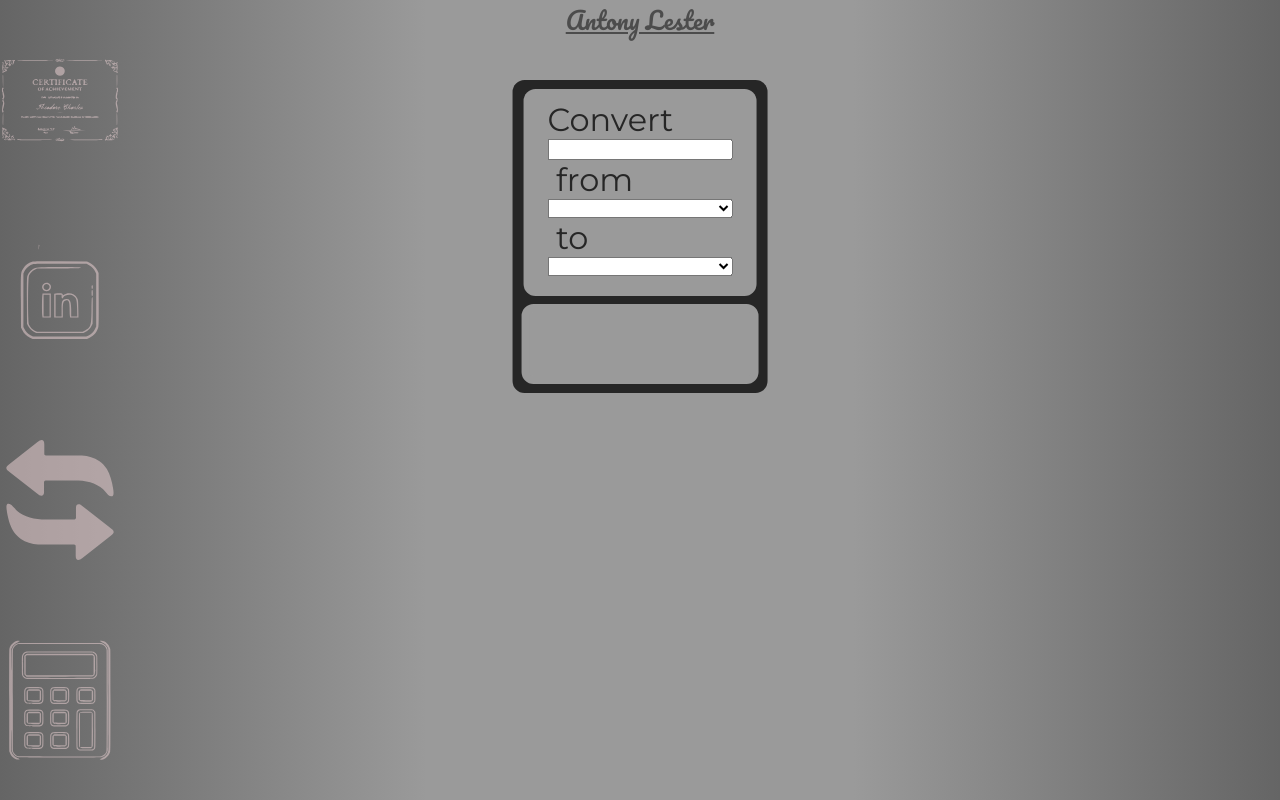
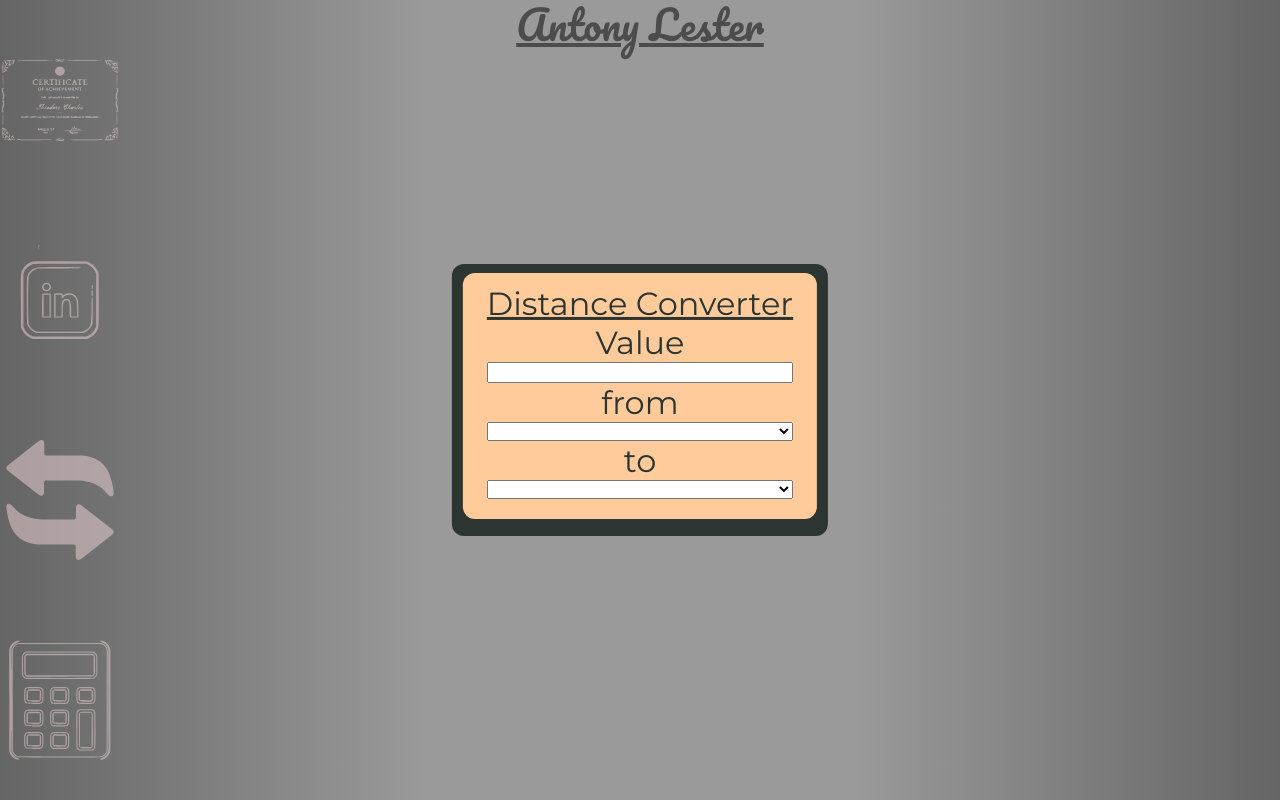
Before and after one commit to Antony-Lester/portfolio-react, a React (Create React App) app: page /converter in a window 1280 px wide. Built offline with nearby package versions, Linux system fonts and the light colour scheme; a web font is replaced by a local one.

Commit message:
distance converter styling tweeks

```diff
--- a/src/controllers/App.js
+++ b/src/controllers/App.js
@@ -17,13 +17,12 @@ function App() {
       <Header/>
       <BrowserRouter>
       <MenuLeft/>
-
         <Routes>
-          <Route path='/' element={<></>}/>
-          <Route path='/certs' element={<Certs/>}/>
-          <Route path='/linkedin' element={<Linkin/>}/>
-          <Route path='/converter' element={<Converter/>}/>
-          <Route path='/calculator' element={<Calculator className='main'/>}/>
+          <Route key="root" path='/' element={<></>}/>
+          <Route key="certs" path='/certs' element={<Certs className='main'/>}/>
+          <Route key="linkedin" path='/linkedin' element={<Linkin className='main'/>}/>
+          <Route key="converter" path='/converter' element={<Converter className='main'/>}/>
+          <Route key="calculator" path='/calculator' element={<Calculator className='main'/>}/>
         </Routes>
         <MenuRight />
         </BrowserRouter>
--- a/src/controllers/Certs.jsx
+++ b/src/controllers/Certs.jsx
@@ -7,8 +7,8 @@ export default function Certs() {
     return (
         <div className='main border scroll'>
             <a href="https://www.freecodecamp.org/certification/fcc9288cd5c-bf80-4647-928c-882c4fc224c3/javascript-algorithms-and-data-structures">
-                    <img class="cert" src={freeCodeCamp} alt="free code camp js cert"/>
+                    <img className="cert" src={freeCodeCamp} alt="free code camp js cert"/>
             </a>
-            <img class="cert" src={playStore} alt="google play store cert" />
+            <img className="cert" src={playStore} alt="google play store cert" />
         </div>)
 }
--- a/src/controllers/Converter.jsx
+++ b/src/controllers/Converter.jsx
@@ -32,13 +32,12 @@ export default function Converter() {
     event.preventDefault()
   }
 
-    //useEffect(() => {console.log(result)}, [result])
-
   return (
   <>
-    <span><form>
+      <form>
         <fieldset>
-        <span htmlFor="value">Convert&nbsp;</span>
+        <span><u>Distance Converter</u></span>
+        <label htmlFor="value">&nbsp;Value&nbsp;</label>
         <input name="value" type="text" id="inputValue" onChange={handleValue} />
         <span htmlFor="conversion">&nbsp;from&nbsp;</span>
         <select name="conversion" id="conversions" onChange={handleFrom}><Option/></select>
@@ -46,7 +45,7 @@ export default function Converter() {
         <select name="conversion" id="conversions" onChange={handleTo}><Option /></select>
               </fieldset>
               <div className='results'>{[...result].map((result, i) => <div className='resultsCard' key={i}>{result}</div>)}</div>
-    </form></span>
+    </form>
 
    </>
   );
--- a/src/controllers/Linkin.jsx
+++ b/src/controllers/Linkin.jsx
@@ -1,3 +1,4 @@
+
 import { useEffect } from "react";
 export default function Linkin() {
     useEffect(() => {
@@ -6,16 +7,14 @@ export default function Linkin() {
         script.async = true;
         script.defer = true;
         document.body.appendChild(script);
-        return () => {
-          document.body.removeChild(script);
-        };
+        return () => {document.body.removeChild(script);};
       }, []);
 
-      return (
-          <div className="main">
-              <div className="center">
-              <div class="badge-base LI-profile-badge" data-locale="en_US" data-size="medium" data-theme="dark" data-type="VERTICAL" data-vanity="antony-lester" data-version="v1"><a class="badge-base__link LI-simple-link" href="https://uk.linkedin.com/in/antony-lester?trk=profile-badge"></a></div>
-              </div>
+  return (
+        <div className="main">
+        <div className="center">
+        <div className="badge-base LI-profile-badge" data-locale="en_US" data-size="large" data-theme="dark" data-type="VERTICAL" data-vanity="antony-lester" data-version="v1"><a className="badge-base__link LI-simple-link" href="https://uk.linkedin.com/in/antony-lester?trk=profile-badge"></a></div>
         </div>
+  </div>
       );
 }
--- a/src/controllers/calculator/Button.css
+++ b/src/controllers/calculator/Button.css
@@ -1,4 +1,10 @@
 @import url("https://fonts.googleapis.com/css2?family=Montserrat&display=swap");
+
+*,
+*::before,
+*::after {
+  box-sizing: border-box;
+}
 
 button {
     border: none;
--- a/src/controllers/menu-left.jsx
+++ b/src/controllers/menu-left.jsx
@@ -6,6 +6,6 @@ import { Link } from 'react-router-dom';
 
 export default function MainLeft() {
     return (<div className='menu-left'>{menuItemsLeft.map((e, i) =>
-        <Link to={e.path}><img key={e.alt + i} src={e.src} alt="" className='menu menu-left-item'/></Link>
+        <Link to={e.path}><img key={e.alt} src={e.src} alt="" className='menu menu-left-item'/></Link>
         )}</div>)
 }
--- a/src/styling/Converter.css
+++ b/src/styling/Converter.css
@@ -1,16 +1,19 @@
 @import url("https://fonts.googleapis.com/css2?family=Montserrat&display=swap");
+@import url('https://fonts.googleapis.com/css2?family=Source+Code+Pro:ital,wght@1,700&display=swap');
 form{
     margin: 0;
     position: absolute;
-    top: 10%;
+    top: 50%;
     left: 50%;
     height: auto;
     width: auto;
-    transform: translate(-50%, 0%);
+    -ms-transform: translate(-50%, -50%);
+    transform: translate(-50%, -50%);
     padding: 0.7%;
     border-radius: 12px;
-    background-color: #262626;
+    background-color: #2C3531;
     display:inline;
+    font-family: "Montserrat", sans-serif;
 }
 
 fieldset {
@@ -18,7 +21,7 @@ fieldset {
     color: #262626;
     font-style: bold;
     font-family: "Montserrat", sans-serif;
-    background-color: #9a9a9a;
+    background-color: #FFCB9A;
     border-style: none;
     border-radius: 12px;
     height: auto;
@@ -37,17 +40,21 @@ fieldset {
 }
 
 .results{
-    display: flex; min-height: 5vh;max-height: 50vh;width: auto;margin-top: 1vmin;
-    padding-top: 5%; padding-bottom: 5%;
+    display: flex; ;max-height: 30vh;width: auto; height: auto;margin-top: 1vmin;
+
     flex-wrap: nowrap; justify-content: center;
     direction: ltr; scroll-behavior: smooth; overflow-y: auto;
     overflow-x: hidden; flex-direction: column;
-    background-color: #9a9a9a; border: #9a9a9a solid 1.1vmin; border-radius: 12px;
+    background-color: #116466; border-radius: 12px;
+    font-family: 'Source Code Pro', monospace;
 }::-webkit-scrollbar {width: 1vmin;}
 ::-webkit-scrollbar-track {background-color: #9a9a9a;}
 ::-webkit-scrollbar-thumb {background-color: #262626;}
 
 .resultsCard{
-    padding-top: 1vmin;padding-bottom: 1vmin;margin-top: 1vmin;
-    border: #262626 solid 1vmin;border-radius: 12px;
-    color: #262626;text-align: center;}
+    padding: 1vmin;margin-top: 1vmin;
+    color: #d1e8e2;text-align: center;}
+span{text-align: center;color: #2C3531;}
+label{text-align: center;color: #2C3531;}
+
+Option{text-align: center;}
--- a/src/styling/header.css
+++ b/src/styling/header.css
@@ -1,3 +1,3 @@
 @import url('https://fonts.googleapis.com/css2?family=Pacifico&display=swap');
-header {position: absolute; top: 0; left: 15vmin; height: 5vmin; right: 15vmin; text-align: center;
-	vertical-align: middle; line-height: 5vmin; font-family: 'Pacifico'; font-size: 3vmin; opacity: 0.5;}
+header {position: absolute; top: 0; left: 15vmin; height: 4vmin; right: 15vmin; text-align: center;
+	vertical-align: middle; line-height: 4vmin; font-family: 'Pacifico'; font-size: 5vmin; opacity: 0.5; margin-top: 1vmin;}
--- a/src/utils/menu-items.jsx
+++ b/src/utils/menu-items.jsx
@@ -26,9 +26,7 @@ export const menuItemsLeft = [
     { src: cert, alt: 'certificates', path:`/certs`},
     { src: linkedin, alt: 'linkedin', path: `/linkedin` },
     { src: convert, alt: 'converter', path: `/converter` },
-    { src: calculator, alt: 'calculator', path: `/calculator`}
+    { src: calculator, alt: 'calculator', path: `/calculator`},
 ]
 
-export const menuItemsRight = [
-
-]
+export const menuItemsRight = []
```
